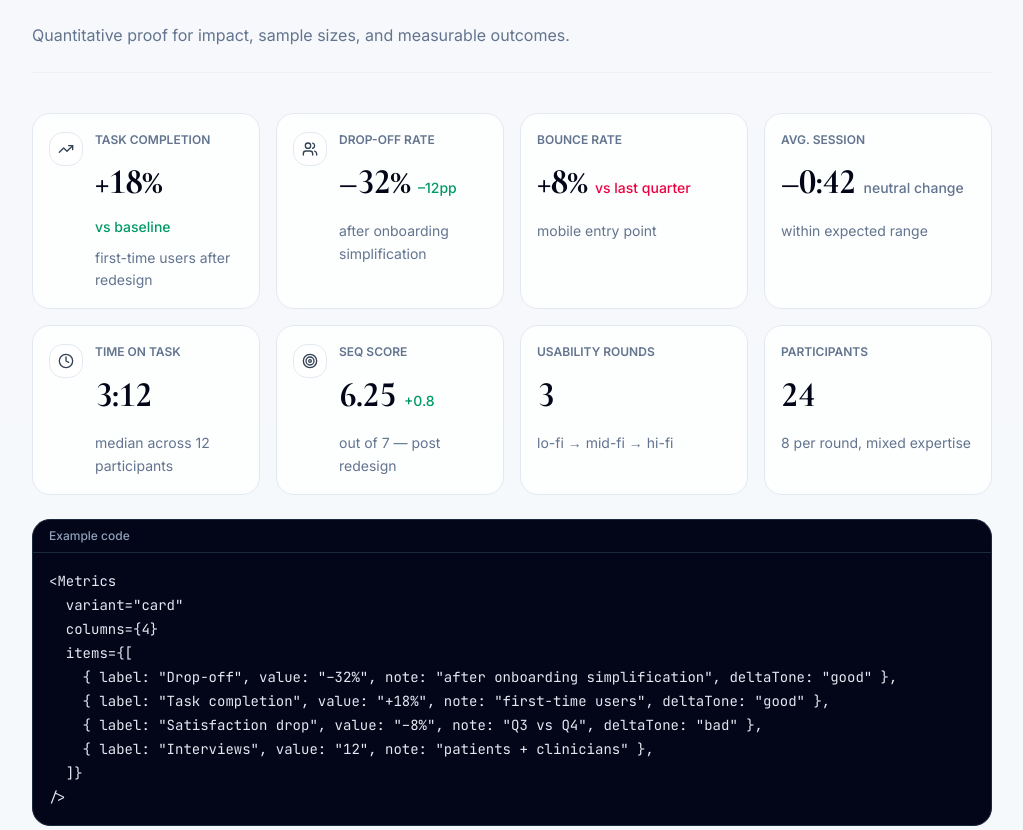
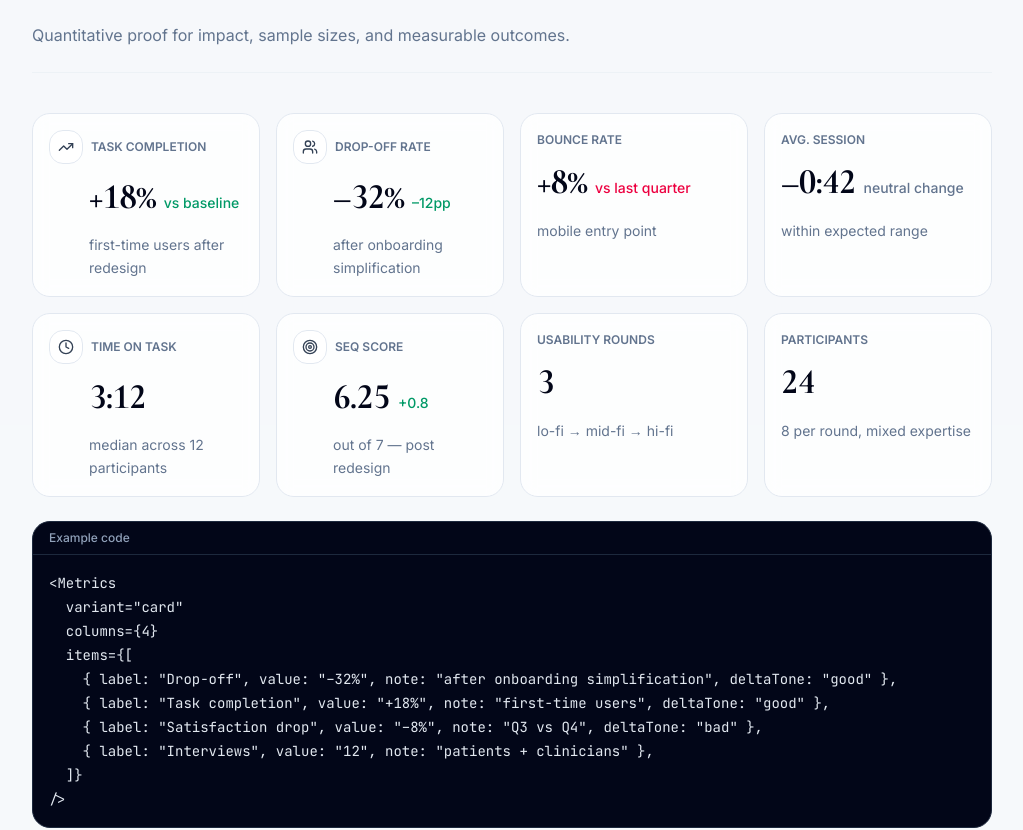
Before and after one commit to shkyb/shkyb.github.io, a React (Vite) app: page /projects/blocks-described in a window 1280 px wide. Shown: the part 3894-4724 px from the top of the page, without its empty margins (128-1151 px from the left). Built offline with nearby package versions, Linux system fonts and the light colour scheme.

Commit message:
metrics icon align with label

```diff
--- a/src/components/case/blocks/Metrics.jsx
+++ b/src/components/case/blocks/Metrics.jsx
@@ -65,71 +65,69 @@ export function Metrics({
                   : "p-0"
               )}
             >
-              <div className={cn(
-                "flex gap-3",
-                align === "center" ? "flex-col items-center text-center" : "items-start"
-              )}>
+              {align === "center" ? (
+                <div className="flex flex-col items-center text-center gap-3">
                   {Icon ? (
-                  <div
-                    className={cn(
-                      "shrink-0 rounded-xl border border-(--project-border,var(--border)) bg-white/80 p-2",
-                      align === "start" && "mt-0.5"
-                    )}
-                    aria-hidden="true"
-                  >
+                    <div className="shrink-0 rounded-xl border border-(--project-border,var(--border)) bg-white/80 p-2" aria-hidden="true">
                       <Icon className="h-4 w-4" style={{ color: "var(--project-primary, var(--project-kicker, #334155))" }} />
                     </div>
                   ) : null}
-
-                <div className={cn("min-w-0 flex-1", align === "center" && "flex flex-col items-center")}>
-                  {/* label */}
+                  <div className="flex flex-col items-center min-w-0">
                     <Prose>
-                    <p
-                      className={cn(
-                        "m-0 text-xs font-semibold uppercase tracking-normal text-(--project-muted-foreground,var(--muted-foreground))",
-                        size === "sm" ? "leading-5" : "leading-6"
-                      )}
-                    >
+                      <p className={cn("m-0 text-xs font-semibold uppercase tracking-normal text-(--project-muted-foreground,var(--muted-foreground))", size === "sm" ? "leading-5" : "leading-6")}>
                         {it.label}
                       </p>
                     </Prose>
-
-                  {/* value + delta */}
-                  <div className={cn(
-                    "mt-1 flex flex-wrap items-baseline gap-x-2 gap-y-1",
-                    align === "center" && "justify-center"
-                  )}>
+                    <div className="mt-1 flex flex-wrap items-baseline justify-center gap-x-2 gap-y-1">
                       <Prose>
-                      <p
-                        className={cn(
-                          "m-0 font-serif font-bold tracking-tight lining-nums tabular-nums",
-                          size === "sm" ? "text-3xl" : "text-4xl"
-                        )}
-                        style={{ color: "var(--project-kicker, var(--project-primary, var(--project-foreground, var(--foreground))))" }}
-                      >
+                        <p className={cn("m-0 font-serif font-bold tracking-tight lining-nums tabular-nums", size === "sm" ? "text-3xl" : "text-4xl")}
+                          style={{ color: "var(--project-kicker, var(--project-primary, var(--project-foreground, var(--foreground))))" }}>
                           {it.value}
                         </p>
                       </Prose>
-
                       {it.delta ? (
-                      <Prose>
-                        <p className={cn("m-0 text-sm font-medium", deltaToneClass)}>
-                          {it.delta}
-                        </p>
-                      </Prose>
+                        <Prose><p className={cn("m-0 text-sm font-medium", deltaToneClass)}>{it.delta}</p></Prose>
                       ) : null}
                     </div>
-
-                  {/* note */}
                     {it.note ? (
                       <div className="mt-2">
-                      <Prose>
-                        <p className="m-0 text-sm text-(--project-muted-foreground,var(--muted-foreground))">{it.note}</p>
-                      </Prose>
+                        <Prose><p className="m-0 text-sm text-(--project-muted-foreground,var(--muted-foreground))">{it.note}</p></Prose>
                       </div>
                     ) : null}
                   </div>
                 </div>
+              ) : (
+                <div className="flex flex-col min-w-0">
+                  <div className="flex items-center gap-2">
+                    {Icon ? (
+                      <div className="shrink-0 rounded-xl border border-(--project-border,var(--border)) bg-white/80 p-2" aria-hidden="true">
+                        <Icon className="h-4 w-4" style={{ color: "var(--project-primary, var(--project-kicker, #334155))" }} />
+                      </div>
+                    ) : null}
+                    <Prose>
+                      <p className={cn("m-0 text-xs font-semibold uppercase tracking-normal text-(--project-muted-foreground,var(--muted-foreground))", size === "sm" ? "leading-5" : "leading-6")}>
+                        {it.label}
+                      </p>
+                    </Prose>
+                  </div>
+                  <div className={cn("mt-1 flex flex-wrap items-baseline gap-x-2 gap-y-1", Icon && "pl-10")}>
+                    <Prose>
+                      <p className={cn("m-0 font-serif font-bold tracking-tight lining-nums tabular-nums", size === "sm" ? "text-3xl" : "text-4xl")}
+                        style={{ color: "var(--project-kicker, var(--project-primary, var(--project-foreground, var(--foreground))))" }}>
+                        {it.value}
+                      </p>
+                    </Prose>
+                    {it.delta ? (
+                      <Prose><p className={cn("m-0 text-sm font-medium", deltaToneClass)}>{it.delta}</p></Prose>
+                    ) : null}
+                  </div>
+                  {it.note ? (
+                    <div className={cn("mt-2", Icon && "pl-10")}>
+                      <Prose><p className="m-0 text-sm text-(--project-muted-foreground,var(--muted-foreground))">{it.note}</p></Prose>
+                    </div>
+                  ) : null}
+                </div>
+              )}
             </div>
           )
         })}
```
Lines whose indentation alone changed are shown as unchanged.
